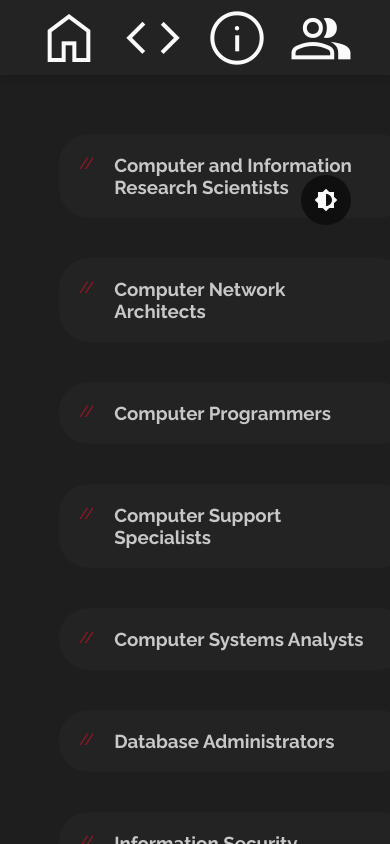
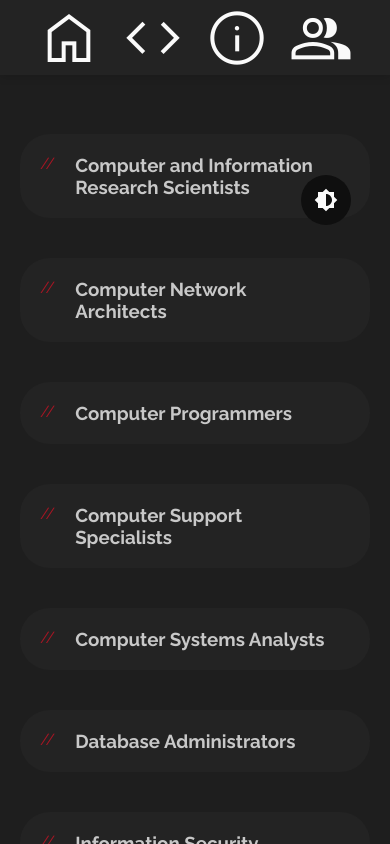
Before and after one commit to MysticalMike60t/itdepartment, a React (Create React App) app in the folder client/: page /programs in a window 390 px wide. Built offline with nearby package versions, Linux system fonts and the light colour scheme.

Commit message:
Fixed Class Errors

```diff
--- a/client/src/components/programs/Programs.jsx
+++ b/client/src/components/programs/Programs.jsx
@@ -14,15 +14,13 @@ const Programs = () => {
   });
   return (
     <div className="programs__container container dark">
-      <div className="container__wrapper">
-        <div className="wrapper__cards">
+        <div className="container__wrapper">
           {programCardData.map((data,key)=>{
             return(
               <Card key={key} loc={data.loc} title={data.title}/>
             )
           })}
         </div>
-      </div>
     </div>
   )
 }
--- a/client/src/styles/global/dark.scss
+++ b/client/src/styles/global/dark.scss
@@ -67,7 +67,7 @@
         }
     }
 
-    .wrapper__cards {
+    .container__wrapper {
         .cards__card {
             background: rgb(35, 35, 35);
 
@@ -115,7 +115,7 @@
         .learning {
             background: rgb(30, 30, 30);
 
-            .cards__card {
+            .cards__card, .card {
                 background: rgb(35, 35, 35);
                 color: rgb(220, 220, 220);
                 line-height: 30px;
--- a/client/src/styles/programs/media.scss
+++ b/client/src/styles/programs/media.scss
@@ -1,6 +1,6 @@
 @media screen and (max-width: 910px) {
     .programs__container {
-        .wrapper__cards {
+        .container__wrapper {
             flex-direction: column;
             align-content:center;
             .cards__card {
--- a/client/src/styles/programs/programs.scss
+++ b/client/src/styles/programs/programs.scss
@@ -6,7 +6,7 @@
     align-items: center;
     flex-direction: column;
     background: rgb(250,250,250);
-    .wrapper__cards {
+    .container__wrapper {
         width: 100%;
         flex-direction: row;
         display: flex;
```
